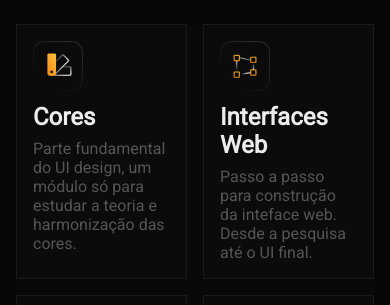
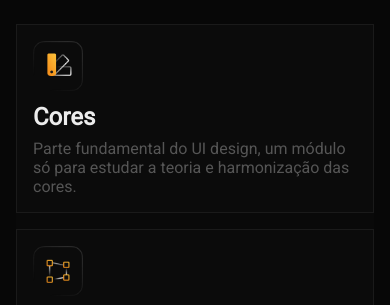
Before and after one commit to marcosaureliodev/imggridlayoute, a plain HTML site: page index.html in a window 390 px wide. Shown: the top 305 px of the page. Drawn offline with Linux system fonts and the light colour scheme.

Commit message:
ajustando grid

```diff
--- a/css/style.scss
+++ b/css/style.scss
@@ -20,7 +20,7 @@ img {
 }
 
 h1 {
-  color: #ececec;
+  color : #ececec;
   margin: 8px 0;
 }
 
@@ -59,6 +59,17 @@ p {
   }
 }
 
+@media screen and (max-width: 768px) {
+  .container {
+    grid-template-areas:
+      "a a a a "
+      "b b b b "
+      "c c c c "
+      "d d d d "
+      "e e e e ";
+  }
+}
+
 .item {
   border          : 1px solid #1a1a1a;
   background-color: #0b0b0b;
```
Also changed, not shown: css/style.css, 1 other file.
